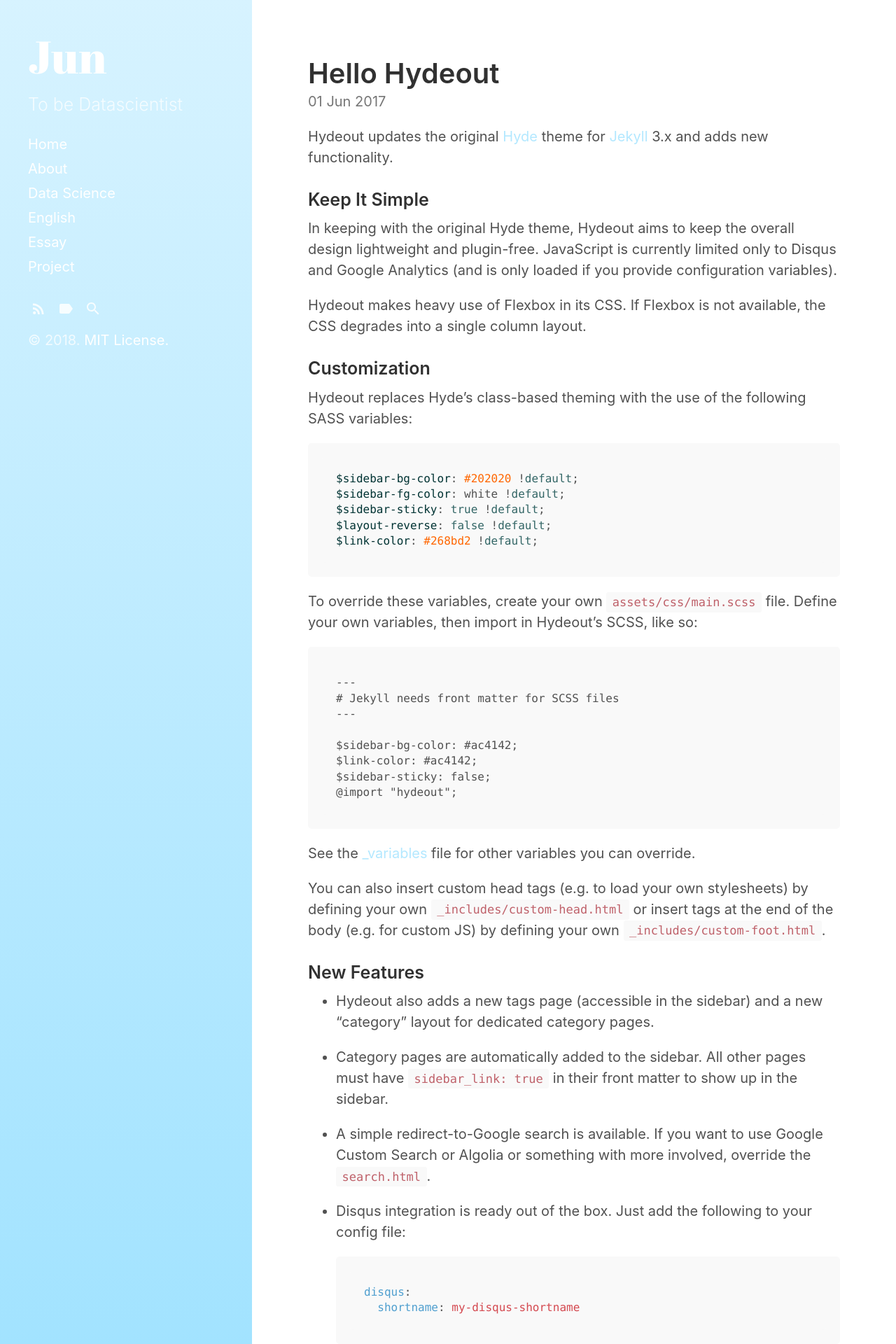
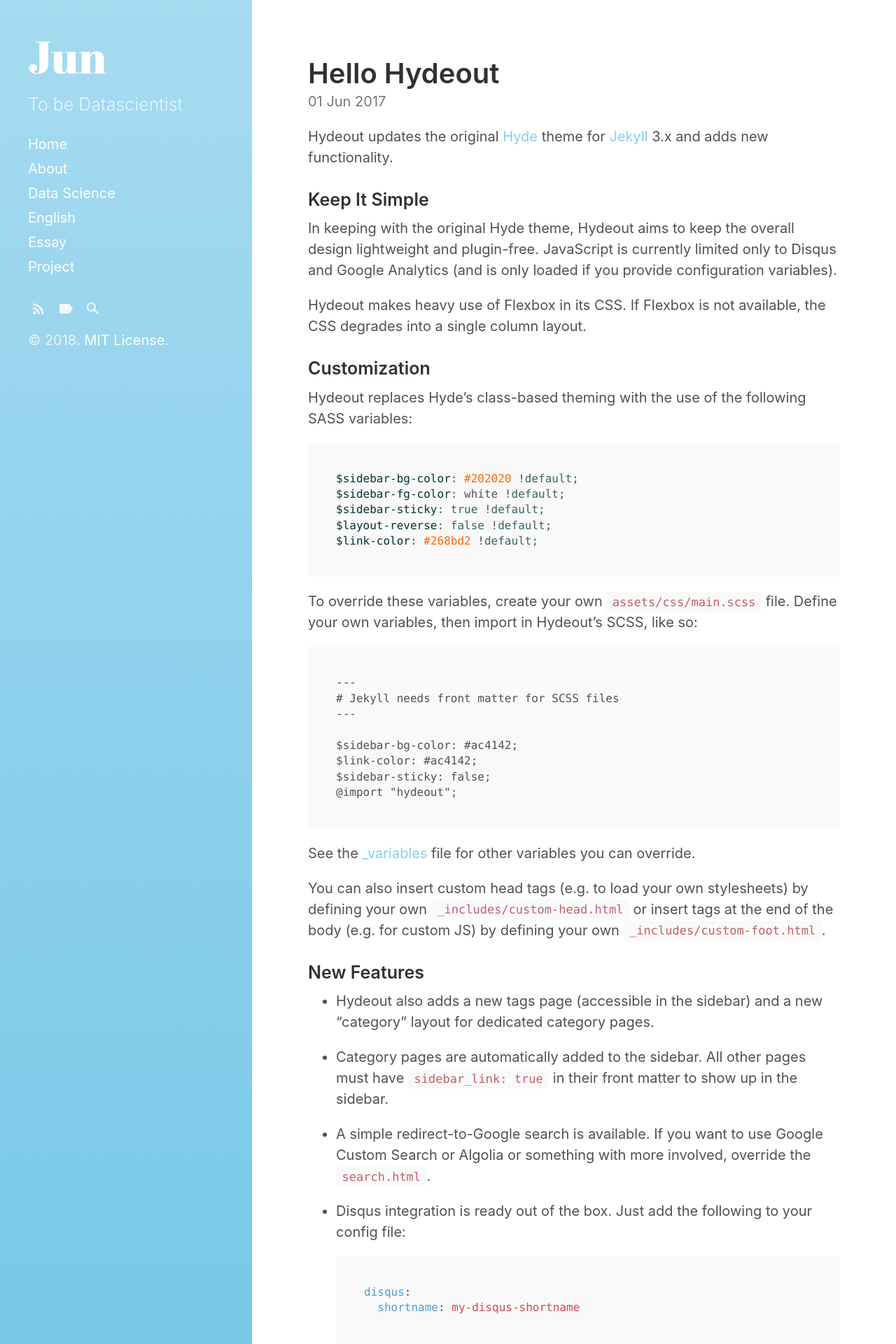
Before and after one commit to vlufoot/vlufoot.github.io, a Jekyll site: the page built from _posts/2017-06-01-hello-hydeout.md, in a window 1280 px wide. Shown: the top 1920 px of the page at 70% size. Built offline with Jekyll 4.4.1, drawn with Linux system fonts in a browser that asks for light colours.

Commit message:
Update main.scss

```diff
--- a/assets/css/main.scss
+++ b/assets/css/main.scss
@@ -3,7 +3,7 @@
 # only main files contain this front matter, not partials.
 ---
 
-$sidebar-bg-color: #b3e8ff;
-$link-color: #b3e8ff;
+$sidebar-bg-color: #87ceeb;
+$link-color: #87ceeb;
 $sidebar-sticky: false;
 @import "hydeout";
```
